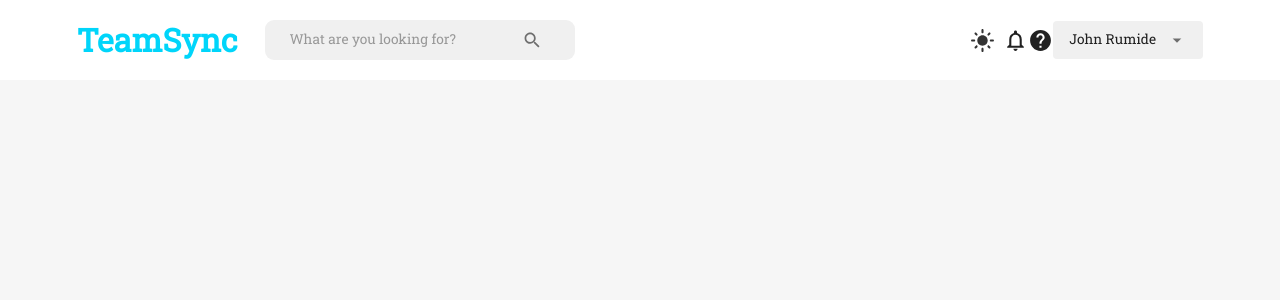
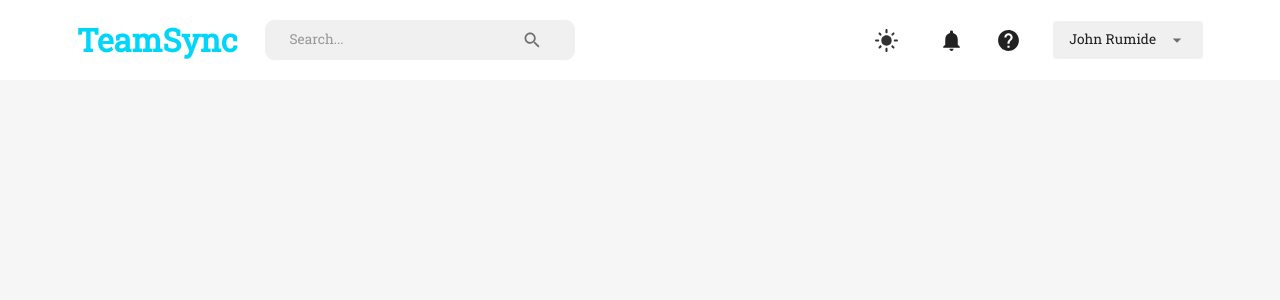
Before and after one commit to Codestronomer/TeamSync, a React (Create React App) app in the folder client/: page /home in a window 1280 px wide. Shown: the top 300 px of the page. Built offline with nearby package versions, Linux system fonts and the light colour scheme.

Commit message:
[fix] mobile view nav

```diff
--- a/client/src/scenes/loginPage/index.jsx
+++ b/client/src/scenes/loginPage/index.jsx
@@ -1,5 +1,15 @@
+import { Box, useTheme, Typography, useMediaQuery } from '@mui/material';
+
+
 const loginPage = () => {
-        return (<div>loginPage</div>)
+        // const theme = useTheme();
+        // const isNonMobileScreens = useMediaQuery("(min-width: 1000px)");
+
+
+        // return <Box>
+        // <Box > </Box>
+
+        // </Box>
 };
 
 export default loginPage;
--- a/client/src/scenes/navbar/index.jsx
+++ b/client/src/scenes/navbar/index.jsx
@@ -5,21 +5,27 @@ import {
         InputBase,
         Typography,
         Select,
-        Menu,
         MenuItem,
         FormControl,
         useTheme,
-        useMediaQuery
-} from '@mui/material';
-import NotificationsNoneIcon from '@mui/icons-material/NotificationsNone';
-import { Search, Close, LightMode, DarkMode, Help, } from '@mui/icons-material'
-import { useDispatch, useSelector } from 'react-redux';
+        useMediaQuery,
+} from "@mui/material";
+import {
+        Search,
+        Message,
+        DarkMode,
+        LightMode,
+        Notifications,
+        Help,
+        Menu,
+        Close,
+} from "@mui/icons-material";
+import { useDispatch, useSelector } from "react-redux";
 import { setMode, setLogout } from "../../state";
 import { useNavigate } from "react-router-dom";
 import FlexBetween from "../../components/flexBetween";
 
-
-const NavBar = () => {
+const Navbar = () => {
         const [isMobileMenuToggled, setIsMobileMenuToggled] = useState(false);
         const dispatch = useDispatch();
         const navigate = useNavigate();
@@ -35,7 +41,8 @@ const NavBar = () => {
 
         const fullName = 'John Rumide';//`${user.firstName} ${user.lastName}`;
 
-        return <FlexBetween padding="1rem 6%" backgroundColor={alt}>
+        return (
+                <FlexBetween padding="1rem 6%" backgroundColor={alt}>
                         <FlexBetween gap="1.75rem">
                                 <Typography
                                         fontWeight="bold"
@@ -47,21 +54,28 @@ const NavBar = () => {
                                                         color: primaryLight,
                                                         cursor: "pointer",
                                                 },
-                                }}>
+                                        }}
+                                >
                                         TeamSync
                                 </Typography>
                                 {isNonMobileScreens && (
-                                <FlexBetween backgroundColor={neutralLight} borderRadius="9px" gap="3rem" padding="0.1rem 1.5rem">
-                                        <InputBase placeholder="What are you looking for?" />
+                                        <FlexBetween
+                                                backgroundColor={neutralLight}
+                                                borderRadius="9px"
+                                                gap="3rem"
+                                                padding="0.1rem 1.5rem"
+                                        >
+                                                <InputBase placeholder="Search..." />
                                                 <IconButton>
                                                         <Search />
                                                 </IconButton>
                                         </FlexBetween>
                                 )}
                         </FlexBetween>
+
                         {/* DESKTOP NAV */}
                         {isNonMobileScreens ? (
-                        <FlexBetween>
+                                <FlexBetween gap="2rem">
                                         <IconButton onClick={() => dispatch(setMode())}>
                                                 {theme.palette.mode === "dark" ? (
                                                         <DarkMode sx={{ fontSize: "25px" }} />
@@ -69,7 +83,8 @@ const NavBar = () => {
                                                         <LightMode sx={{ color: dark, fontSize: "25px" }} />
                                                 )}
                                         </IconButton>
-                                <NotificationsNoneIcon sx={{ fontSize: "25px" }} />
+                                        {/* <Message sx={{ fontSize: "25px" }} /> */}
+                                        <Notifications sx={{ fontSize: "25px" }} />
                                         <Help sx={{ fontSize: "25px" }} />
                                         <FormControl variant="standard" value={fullName}>
                                                 <Select
@@ -81,11 +96,11 @@ const NavBar = () => {
                                                                 p: "0.25rem 1rem",
                                                                 "& .MuiSvgIcon-root": {
                                                                         pr: "0.25rem",
-                                                                width: "3rem"
+                                                                        width: "3rem",
                                                                 },
                                                                 "& .MuiSelect-select:focus": {
-                                                                backgroundColor: neutralLight
-                                                        }
+                                                                        backgroundColor: neutralLight,
+                                                                },
                                                         }}
                                                         input={<InputBase />}
                                                 >
@@ -96,7 +111,10 @@ const NavBar = () => {
                                                 </Select>
                                         </FormControl>
                                 </FlexBetween>
-                ) : (<IconButton onClick={() => setIsMobileMenuToggled}>
+                        ) : (
+                                <IconButton
+                                        onClick={() => setIsMobileMenuToggled(!isMobileMenuToggled)}
+                                >
                                         <Menu />
                                 </IconButton>
                         )}
@@ -113,9 +131,11 @@ const NavBar = () => {
                                         minWidth="300px"
                                         backgroundColor={background}
                                 >
-                                {/* Close Icon */}
+                                        {/* CLOSE ICON */}
                                         <Box display="flex" justifyContent="flex-end" p="1rem">
-                                        <IconButton onClick={() => setIsMobileMenuToggled(!isMobileMenuToggled)}>
+                                                <IconButton
+                                                        onClick={() => setIsMobileMenuToggled(!isMobileMenuToggled)}
+                                                >
                                                         <Close />
                                                 </IconButton>
                                         </Box>
@@ -126,17 +146,20 @@ const NavBar = () => {
                                                 flexDirection="column"
                                                 justifyContent="center"
                                                 alignItems="center"
-                                        gap="3rem">
+                                                gap="3rem"
+                                        >
                                                 <IconButton
                                                         onClick={() => dispatch(setMode())}
-                                                sx={{ fontSize: "25px" }}>
+                                                        sx={{ fontSize: "25px" }}
+                                                >
                                                         {theme.palette.mode === "dark" ? (
                                                                 <DarkMode sx={{ fontSize: "25px" }} />
                                                         ) : (
                                                                 <LightMode sx={{ color: dark, fontSize: "25px" }} />
                                                         )}
                                                 </IconButton>
-                                        <NotificationsNoneIcon sx={{ fontSize: "25px" }} />
+                                                {/* <Message sx={{ fontSize: "25px" }} /> */}
+                                                <Notifications sx={{ fontSize: "25px" }} />
                                                 <Help sx={{ fontSize: "25px" }} />
                                                 <FormControl variant="standard" value={fullName}>
                                                         <Select
@@ -148,25 +171,27 @@ const NavBar = () => {
                                                                         p: "0.25rem 1rem",
                                                                         "& .MuiSvgIcon-root": {
                                                                                 pr: "0.25rem",
-                                                                        width: "3rem"
+                                                                                width: "3rem",
                                                                         },
                                                                         "& .MuiSelect-select:focus": {
-                                                                        backgroundColor: neutralLight
-                                                                }
+                                                                                backgroundColor: neutralLight,
+                                                                        },
                                                                 }}
                                                                 input={<InputBase />}
                                                         >
                                                                 <MenuItem value={fullName}>
                                                                         <Typography>{fullName}</Typography>
                                                                 </MenuItem>
-                                                        <MenuItem onClick={() => dispatch(setLogout())}>Log Out</MenuItem>
+                                                                <MenuItem onClick={() => dispatch(setLogout())}>
+                                                                        Log Out
+                                                                </MenuItem>
                                                         </Select>
-
                                                 </FormControl>
                                         </FlexBetween>
                                 </Box>
                         )}
                 </FlexBetween>
+        );
 };
 
-export default NavBar;
+export default Navbar;
```
Lines whose indentation alone changed are shown as unchanged.
